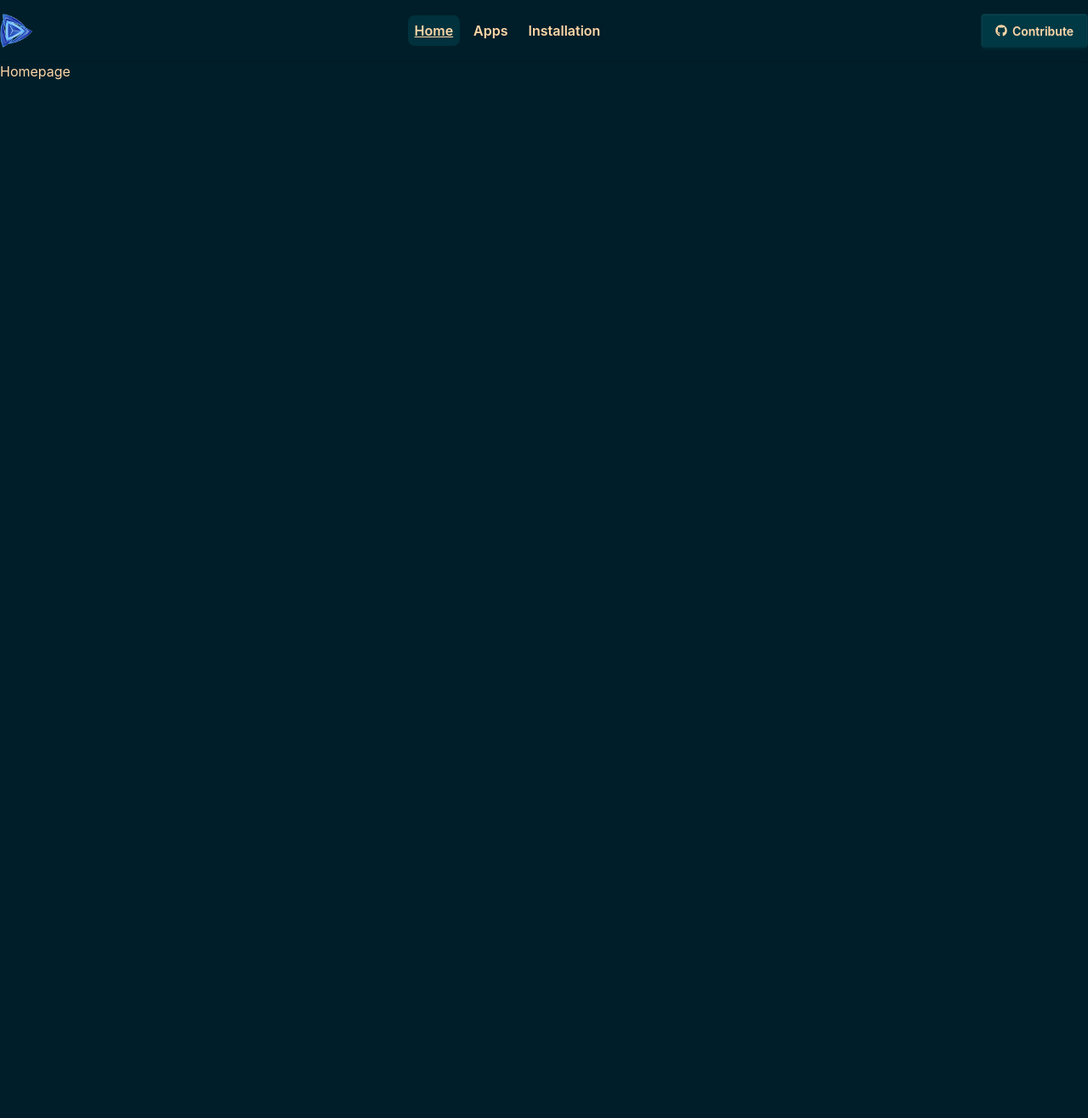
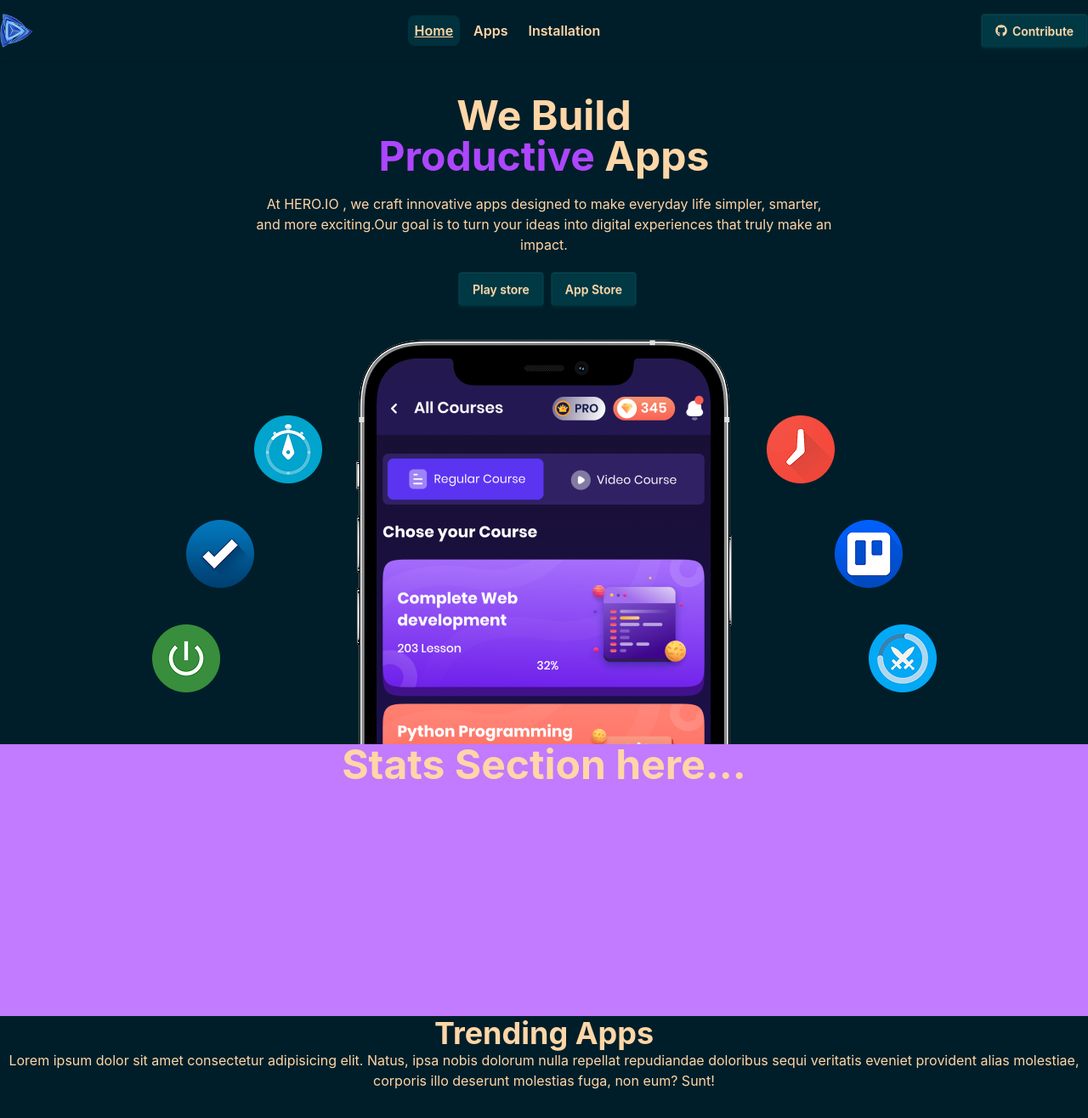
Before and after one commit to shafrinahamed0007/conceptual15, a React (Vite) app: page / in a window 1280 px wide. Shown: the whole page at 85% size. Before the commit the page ends 800 px from the top, so only its background shows below. Built offline with nearby package versions, Linux system fonts and the light colour scheme.

Commit message:
Data fetch using basic way

```diff
--- /dev/null
+++ b/src/components/homepage/Banner.jsx
@@ -0,0 +1,25 @@
+import React from "react";
+import bannerImg from "../../assets/images/hero.png"
+
+const Banner = () => {
+  return (
+    <div className="min-h-[50vh] container mx-auto mt-10">
+      <h2 className="font-bold text-center text-5xl ">
+        We Build <br />
+        <span className="text-purple-500"> Productive </span> Apps
+      </h2>
+      <p className="text-center mt-5">
+        At HERO.IO , we craft innovative apps designed to make everyday life
+        simpler, smarter, <br /> and more exciting.Our goal is to turn your ideas into
+        digital experiences that truly make an <br /> impact.
+      </p>
+      <div className="text-center mt-5">
+        <button className="btn btn-neutral mx-2">Play store</button>
+        <button className="btn btn-neutral">App Store</button>
+      </div>
+      <img className="mt-10 mx-auto" src={bannerImg} alt="" />
+    </div>
+  );
+};
+
+export default Banner;
--- /dev/null
+++ b/src/components/homepage/Stats.jsx
@@ -0,0 +1,11 @@
+import React from 'react';
+
+const Stats = () => {
+  return (
+    <div className='bg-purple-400 h-[40vh] font-bold text-5xl text-center items-center justify-center'>
+      Stats Section here...
+    </div>
+  );
+};
+
+export default Stats;
--- /dev/null
+++ b/src/components/homepage/TrendingApps.jsx
@@ -0,0 +1,24 @@
+import React, { use } from "react";
+
+const appsPromise = fetch("/data.json").then((res) => res.json());
+
+const TrendingApps = () => {
+  const apps = use(appsPromise);
+  console.log("Apps", apps);
+  return (
+    <div>
+      <div>{/* Section header */}</div>
+      <div className="mb-8 text-center">
+        <h2 className="font-bold text-4xl">Trending Apps</h2>
+        <p>
+          Lorem ipsum dolor sit amet consectetur adipisicing elit. Natus, ipsa
+          nobis dolorum nulla repellat repudiandae doloribus sequi veritatis
+          eveniet provident alias molestiae, corporis illo deserunt molestias
+          fuga, non eum? Sunt!
+        </p>
+      </div>
+    </div>
+  );
+};
+
+export default TrendingApps;
--- a/src/components/shared/Navbar.jsx
+++ b/src/components/shared/Navbar.jsx
@@ -25,8 +25,8 @@ const Navbar = () => {
         <img src={logo} alt="" className="max-w-[40px]" />
         <ul className="flex justify-between gap-2 items-center">
           {
-            navItem.map((item) =>(
-              <MyNavLink to={item.path}>{item.text}</MyNavLink>
+            navItem.map((item , index) =>(
+              <MyNavLink key={index} to={item.path}>{item.text}</MyNavLink>
             ))
           }
 
--- a/src/main.jsx
+++ b/src/main.jsx
@@ -7,37 +7,34 @@ import RootLayout from "./layout/RootLayout.jsx";
 import Apps from "./pages/apps/Apps.jsx";
 import InstallApps from "./pages/installApps/InstallApps.jsx";
 import NotFound from "./pages/NotFoundPage/NotFound.jsx";
+import Homepage from "./pages/homepage/Homepage.jsx";
 
-
-
-const router = createBrowserRouter(
-  [
+const router = createBrowserRouter([
   {
     path: "/",
     element: <RootLayout />,
-      children: [{
+    children: [
+      {
         path: "/",
         index: true,
-        element: <h2>Homepage</h2>
-
+        element: <Homepage />,
       },
       {
         path: "/apps",
-  element:  <Apps />
+        element: <Apps />,
       },
       {
         path: "/installApps",
-      element: <InstallApps />
-    }
+        element: <InstallApps />,
+      },
     ],
-  errorElement: <NotFound />
-    }
-  ]
-);
+    errorElement: <NotFound />,
+  },
+]);
 
 createRoot(document.getElementById("root")).render(
   <StrictMode>
     <App />
-    <RouterProvider router = {router} />
+    <RouterProvider router={router} />
   </StrictMode>,
 );
--- a/src/pages/homepage/Homepage.jsx
+++ b/src/pages/homepage/Homepage.jsx
@@ -1,10 +1,15 @@
 import React from 'react';
+import Banner from '../../components/homepage/Banner';
+import Stats from '../../components/homepage/Stats';
+import TrendingApps from '../../components/homepage/TrendingApps';
 
 const Homepage = () => {
   return (
-    <div>
-      home page
-    </div>
+    <>
+    <Banner />
+    <Stats />
+    <TrendingApps />
+    </>
   );
 };
 
```
Lines whose indentation alone changed are shown as unchanged.
